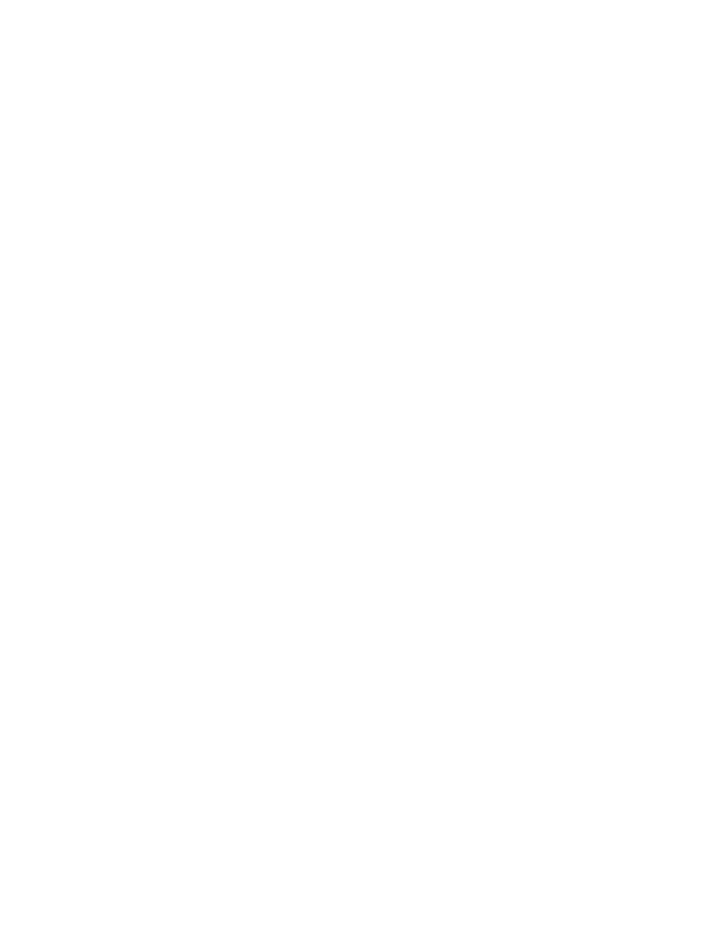
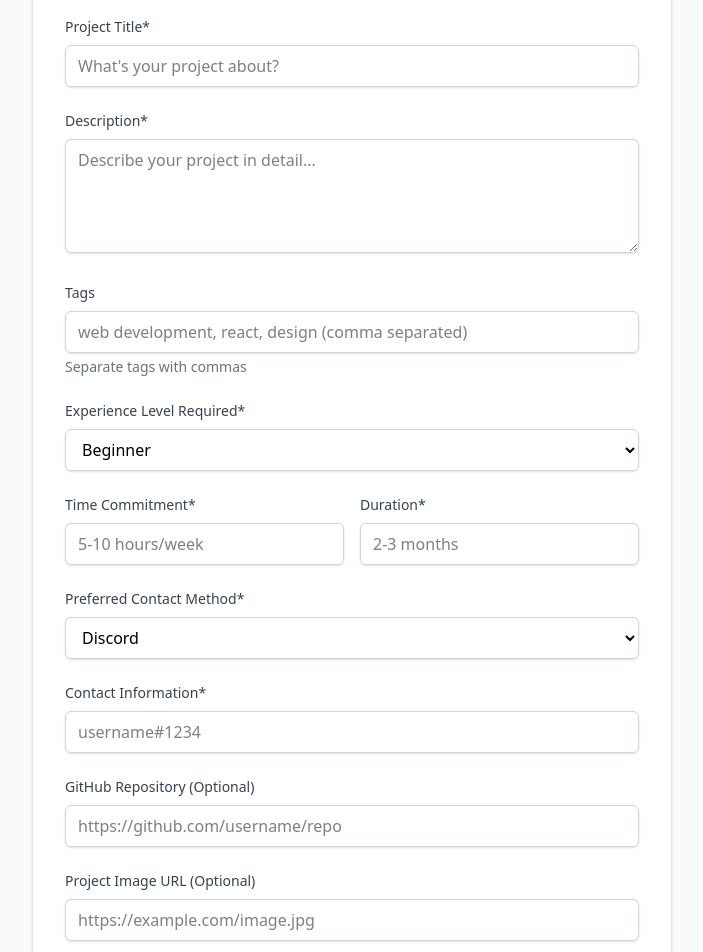
Before and after one commit to CamillaCoronado/SFOS, a SvelteKit app: page /project-form in a window 1280 px wide. Before the commit this address had no page. Shown: the part 120-1072 px from the top of the page, without its empty margins (288-991 px from the left). Before the commit the page ends 800 px from the top, so only its background shows below. Built offline with nearby package versions, Linux system fonts and the light colour scheme.

Commit message:
projects set up, form page

```diff
--- /dev/null
+++ b/src/lib/stores/projects.ts
@@ -0,0 +1,33 @@
+
+import { writable } from 'svelte/store';
+
+type ProjectCategory = 'idea' | 'fleshed-out' | 'policy-proposal';
+
+export interface Project {
+    id: string;
+    title: string;
+    description: string;
+    tags: string[];
+    contributors: number;
+    comments: number;
+    avatars: string[];
+    githubUrl?: string;
+    createdAt: Date;
+    updatedAt: Date;
+    status: 'draft' | 'published' | 'archived';
+    authorId: string;
+    authorName: string;
+    upvotes: number;
+    downvotes: number;
+    score: number;
+    views: number; //can implement later
+    imageUrl?: string;
+    userVote?: 'up' | 'down' | null;
+    experienceLevel: 'beginner' | 'intermediate' | 'advanced';
+    timeCommitment: string;
+    duration: string;
+    contactMethod: 'discord' | 'email' | 'github' | 'other';
+    contactInfo: string;
+}
+
+export const projects = writable<Project[]>([]);
--- /dev/null
+++ b/src/routes/project-form/+page.svelte
@@ -0,0 +1,207 @@
+<!-- src/routes/create/+page.svelte -->
+<script lang="ts">
+  import type { Project } from '$lib/stores/projects';
+
+  let title: string = '';
+  let description: string = '';
+  let tags: string = '';
+  let githubUrl: string = '';
+  let imageUrl: string = '';
+  let experienceLevel: 'beginner' | 'intermediate' | 'advanced' = 'beginner';
+  let timeCommitment: string = '';
+  let duration: string = '';
+  let contactMethod: 'discord' | 'email' | 'github' | 'other' = 'discord';
+  let contactInfo: string = '';
+
+  function handleSubmit() {
+    const project = {
+      title,
+      description,
+      tags: tags.split(',').map(t => t.trim()).filter(t => t),
+      githubUrl: githubUrl || undefined,
+      imageUrl: imageUrl || undefined,
+      experienceLevel,
+      timeCommitment,
+      duration,
+      contactMethod,
+      contactInfo
+    };
+
+    console.log(project);
+    // TODO: add to store and redirect
+  }
+</script>
+
+<div class="min-h-screen bg-gray-50 py-12">
+  <div class="max-w-2xl mx-auto px-4">
+    <div class="bg-white shadow-sm border border-gray-200 rounded-lg p-8">
+      <h1 class="text-2xl font-semibold text-gray-900 mb-6">Create Project</h1>
+
+      <form on:submit|preventDefault={handleSubmit} class="space-y-6">
+        <!-- Title -->
+        <div>
+          <label for="title" class="block text-sm font-medium text-gray-700 mb-2">
+            Project Title*
+          </label>
+          <input
+            id="title"
+            type="text"
+            bind:value={title}
+            required
+            class="w-full px-3 py-2 border border-gray-300 rounded-md shadow-sm focus:outline-none focus:ring-blue-500 focus:border-blue-500"
+            placeholder="What's your project about?"
+          />
+        </div>
+
+        <!-- Description -->
+        <div>
+          <label for="description" class="block text-sm font-medium text-gray-700 mb-2">
+            Description*
+          </label>
+          <textarea
+            id="description"
+            bind:value={description}
+            required
+            rows="4"
+            class="w-full px-3 py-2 border border-gray-300 rounded-md shadow-sm focus:outline-none focus:ring-blue-500 focus:border-blue-500"
+            placeholder="Describe your project in detail..."
+          ></textarea>
+        </div>
+
+        <!-- Tags -->
+        <div>
+          <label for="tags" class="block text-sm font-medium text-gray-700 mb-2">
+            Tags
+          </label>
+          <input
+            id="tags"
+            type="text"
+            bind:value={tags}
+            class="w-full px-3 py-2 border border-gray-300 rounded-md shadow-sm focus:outline-none focus:ring-blue-500 focus:border-blue-500"
+            placeholder="web development, react, design (comma separated)"
+          />
+          <p class="text-sm text-gray-500 mt-1">Separate tags with commas</p>
+        </div>
+
+        <!-- Experience Level -->
+        <div>
+          <label for="experienceLevel" class="block text-sm font-medium text-gray-700 mb-2">
+            Experience Level Required*
+          </label>
+          <select
+            id="experienceLevel"
+            bind:value={experienceLevel}
+            class="w-full px-3 py-2 border border-gray-300 rounded-md shadow-sm focus:outline-none focus:ring-blue-500 focus:border-blue-500"
+          >
+            <option value="beginner">Beginner</option>
+            <option value="intermediate">Intermediate</option>
+            <option value="advanced">Advanced</option>
+          </select>
+        </div>
+
+        <!-- Time Commitment & Duration -->
+        <div class="grid grid-cols-1 md:grid-cols-2 gap-4">
+          <div>
+            <label for="timeCommitment" class="block text-sm font-medium text-gray-700 mb-2">
+              Time Commitment*
+            </label>
+            <input
+              id="timeCommitment"
+              type="text"
+              bind:value={timeCommitment}
+              required
+              class="w-full px-3 py-2 border border-gray-300 rounded-md shadow-sm focus:outline-none focus:ring-blue-500 focus:border-blue-500"
+              placeholder="5-10 hours/week"
+            />
+          </div>
+
+          <div>
+            <label for="duration" class="block text-sm font-medium text-gray-700 mb-2">
+              Duration*
+            </label>
+            <input
+              id="duration"
+              type="text"
+              bind:value={duration}
+              required
+              class="w-full px-3 py-2 border border-gray-300 rounded-md shadow-sm focus:outline-none focus:ring-blue-500 focus:border-blue-500"
+              placeholder="2-3 months"
+            />
+          </div>
+        </div>
+
+        <!-- Contact Method -->
+        <div>
+          <label for="contactMethod" class="block text-sm font-medium text-gray-700 mb-2">
+            Preferred Contact Method*
+          </label>
+          <select
+            id="contactMethod"
+            bind:value={contactMethod}
+            class="w-full px-3 py-2 border border-gray-300 rounded-md shadow-sm focus:outline-none focus:ring-blue-500 focus:border-blue-500"
+          >
+            <option value="discord">Discord</option>
+            <option value="email">Email</option>
+            <option value="github">GitHub</option>
+            <option value="other">Other</option>
+          </select>
+        </div>
+
+        <!-- Contact Info -->
+        <div>
+          <label for="contactInfo" class="block text-sm font-medium text-gray-700 mb-2">
+            Contact Information*
+          </label>
+          <input
+            id="contactInfo"
+            type="text"
+            bind:value={contactInfo}
+            required
+            class="w-full px-3 py-2 border border-gray-300 rounded-md shadow-sm focus:outline-none focus:ring-blue-500 focus:border-blue-500"
+            placeholder={contactMethod === 'discord' ? 'username#1234' :
+                        contactMethod === 'email' ? 'your@email.com' :
+                        contactMethod === 'github' ? 'github.com/username' : 'Contact details'}
+          />
+        </div>
+
+        <!-- GitHub URL (Optional) -->
+        <div>
+          <label for="githubUrl" class="block text-sm font-medium text-gray-700 mb-2">
+            GitHub Repository (Optional)
+          </label>
+          <input
+            id="githubUrl"
+            type="url"
+            bind:value={githubUrl}
+            class="w-full px-3 py-2 border border-gray-300 rounded-md shadow-sm focus:outline-none focus:ring-blue-500 focus:border-blue-500"
+            placeholder="https://github.com/username/repo"
+          />
+        </div>
+
+        <!-- Image URL (Optional) -->
+        <div>
+          <label for="imageUrl" class="block text-sm font-medium text-gray-700 mb-2">
+            Project Image URL (Optional)
+          </label>
+          <input
+            id="imageUrl"
+            type="url"
+            bind:value={imageUrl}
+            class="w-full px-3 py-2 border border-gray-300 rounded-md shadow-sm focus:outline-none focus:ring-blue-500 focus:border-blue-500"
+            placeholder="https://example.com/image.jpg"
+          />
+        </div>
+
+        <!-- Submit Button -->
+        <div class="pt-4">
+          <button
+            type="submit"
+            class="w-full bg-blue-600 text-white py-2 px-4 rounded-md hover:bg-blue-700 focus:outline-none focus:ring-2 focus:ring-blue-500 focus:ring-offset-2 transition-colors"
+          >
+            Create Project
+          </button>
+        </div>
+      </form>
+    </div>
+  </div>
+</div>
```
Also changed, not shown: src/routes/+page.svelte (+16 -21 lines), static/golden-gate.png (added).
